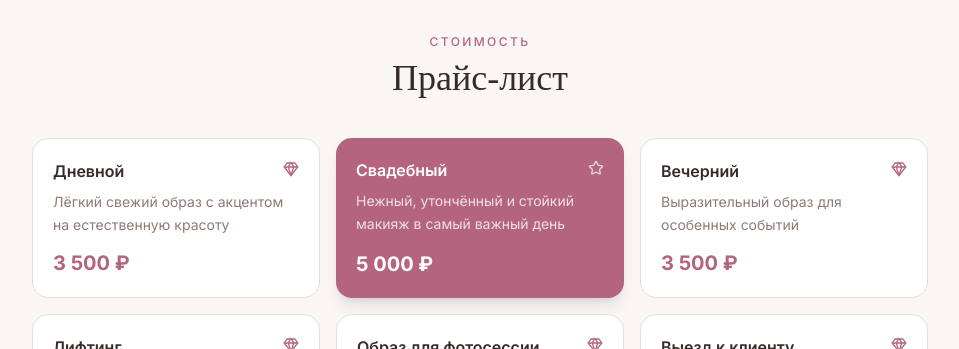
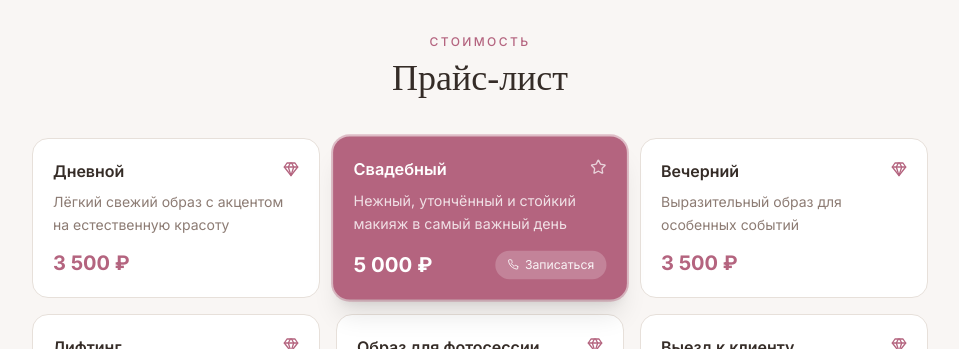
Before and after one commit to pr-poehali-dev/innovation-hub-2023-2026, a React (Vite) app: page / in a window 1280 px wide. Shown: the part 1620-1969 px from the top of the page, without its empty margins (160-1119 px from the left). Built offline with nearby package versions, Linux system fonts and the light colour scheme.

Commit message:
feat: изменение цвета по категории

```diff
--- a/src/pages/Index.tsx
+++ b/src/pages/Index.tsx
@@ -1,3 +1,4 @@
+import { useState } from "react";
 import Icon from "@/components/ui/icon";
 import WowHero from "@/components/WowHero";
 
@@ -46,6 +47,8 @@ const portfolioImages = [
 ];
 
 const Index = () => {
+  const [selected, setSelected] = useState<string | null>("Свадебный");
+
   return (
     <main className="relative min-h-screen bg-background">
 
@@ -90,34 +93,50 @@ const Index = () => {
           <p className="text-xs tracking-[0.2em] uppercase text-primary font-medium text-center mb-2">Стоимость</p>
           <h2 className="font-display text-4xl font-light text-foreground text-center mb-10">Прайс-лист</h2>
           <div className="grid grid-cols-1 sm:grid-cols-2 lg:grid-cols-3 gap-4">
-            {services.map((s) => (
+            {services.map((s) => {
+              const isActive = selected === s.name;
+              return (
                 <div
                   key={s.name}
-                className={`rounded-2xl p-5 flex flex-col gap-2 transition-shadow hover:shadow-md ${
-                  s.highlight
-                    ? "bg-primary text-white shadow-lg"
-                    : "bg-white border border-border"
+                  onClick={() => setSelected(isActive ? null : s.name)}
+                  className={`rounded-2xl p-5 flex flex-col gap-2 cursor-pointer transition-all duration-300 select-none ${
+                    isActive
+                      ? "bg-primary text-white shadow-xl scale-[1.02] ring-2 ring-primary/40"
+                      : "bg-white border border-border hover:shadow-md hover:border-primary/30"
                   }`}
                 >
                   <div className="flex items-start justify-between gap-2">
-                  <h3 className={`font-semibold text-base ${s.highlight ? "text-white" : "text-foreground"}`}>
+                    <h3 className={`font-semibold text-base ${isActive ? "text-white" : "text-foreground"}`}>
                       {s.name}
                     </h3>
                     <Icon
-                    name={s.highlight ? "Star" : "Gem"}
+                      name={isActive ? "Star" : "Gem"}
                       fallback="Star"
                       size={16}
-                    className={s.highlight ? "text-white/70 flex-shrink-0 mt-0.5" : "text-primary flex-shrink-0 mt-0.5"}
+                      className={isActive ? "text-white/70 flex-shrink-0 mt-0.5" : "text-primary flex-shrink-0 mt-0.5"}
                     />
                   </div>
-                <p className={`text-sm leading-relaxed flex-1 ${s.highlight ? "text-white/80" : "text-muted-foreground"}`}>
+                  <p className={`text-sm leading-relaxed flex-1 ${isActive ? "text-white/80" : "text-muted-foreground"}`}>
                     {s.desc}
                   </p>
-                <p className={`text-xl font-bold mt-1 ${s.highlight ? "text-white" : "text-primary"}`}>
+                  <div className="flex items-center justify-between mt-1">
+                    <p className={`text-xl font-bold ${isActive ? "text-white" : "text-primary"}`}>
                       {s.price}
                     </p>
+                    {isActive && (
+                      <a
+                        href="tel:+79881388714"
+                        onClick={(e) => e.stopPropagation()}
+                        className="flex items-center gap-1.5 text-xs text-white/90 bg-white/20 hover:bg-white/30 px-3 py-1.5 rounded-full transition-all"
+                      >
+                        <Icon name="Phone" size={11} />
+                        Записаться
+                      </a>
+                    )}
                   </div>
-            ))}
+                </div>
+              );
+            })}
           </div>
         </div>
       </section>
```
Lines whose indentation alone changed are shown as unchanged.
